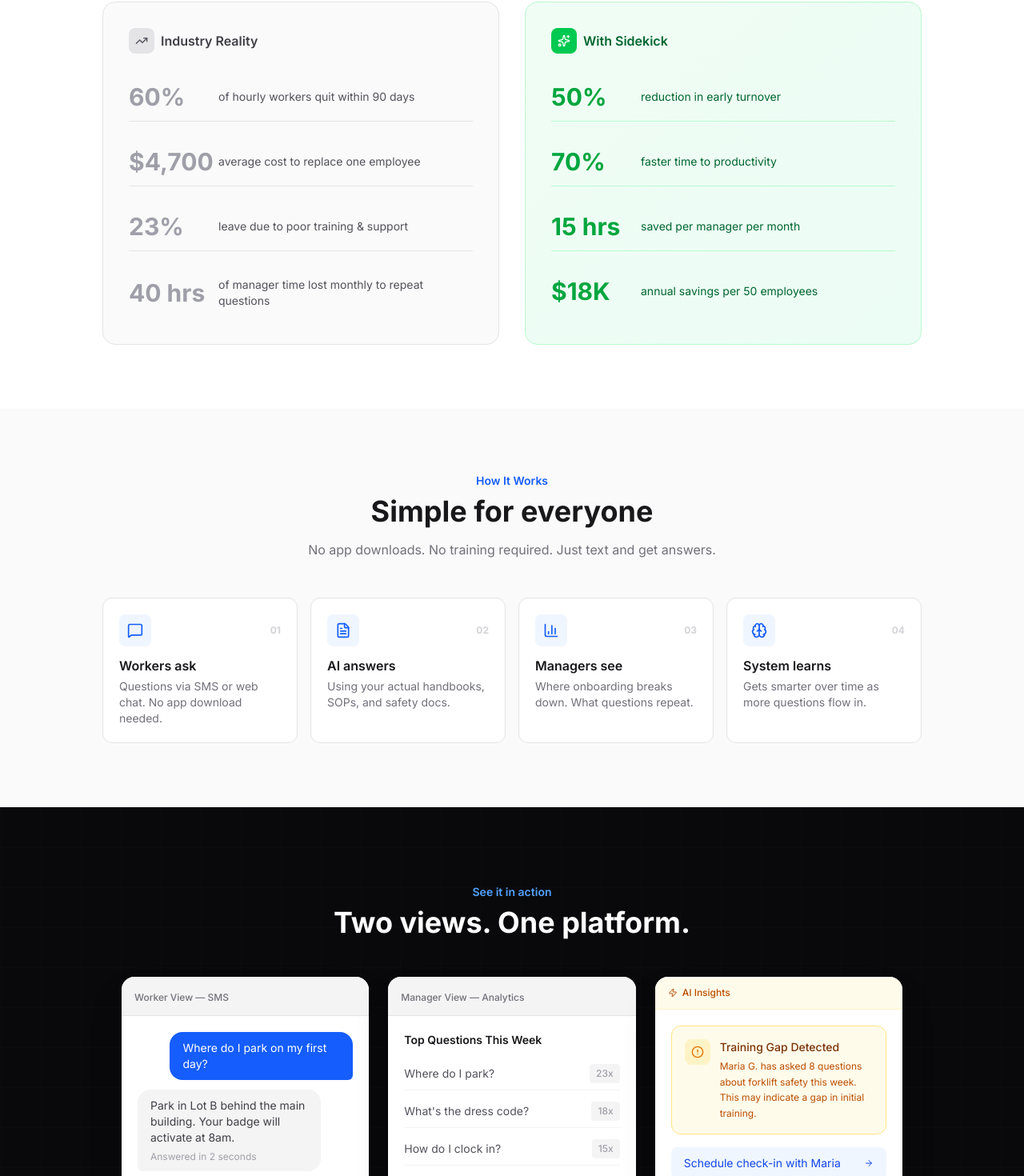
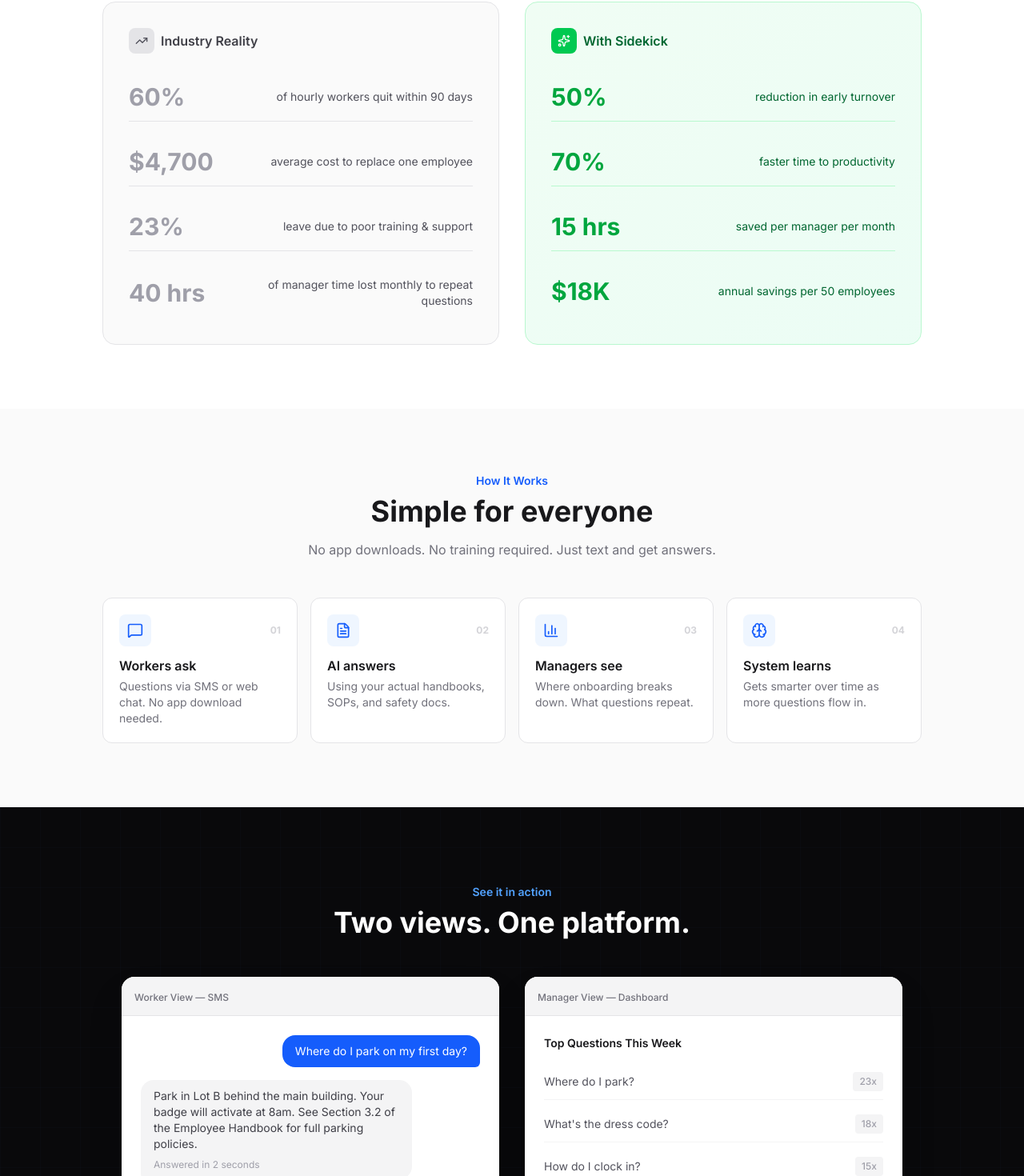
Before and after one commit to textsidekick/sidekick, a Next.js app: page / in a window 1280 px wide. Shown: the part 1297-2767 px from the top of the page at 80% size. Built offline with nearby package versions, Linux system fonts and the light colour scheme.

Commit message:
feat: dedicated AI insights section

```diff
--- a/src/app/page.tsx
+++ b/src/app/page.tsx
@@ -262,9 +262,9 @@
                   { value: "23%", label: "leave due to poor training & support" },
                   { value: "40 hrs", label: "of manager time lost monthly to repeat questions" },
                 ].map((stat, i) => (
-                  <div key={i} className="flex items-center gap-4 py-3 border-b border-zinc-200 last:border-0">
-                    <p className="text-3xl font-bold text-zinc-400 w-24 flex-shrink-0">{stat.value}</p>
-                    <p className="text-sm text-zinc-600">{stat.label}</p>
+                  <div key={i} className="flex items-center gap-6 py-3 border-b border-zinc-200 last:border-0">
+                    <p className="text-3xl font-bold text-zinc-400 w-28 flex-shrink-0">{stat.value}</p>
+                    <p className="text-sm text-zinc-600 text-right flex-1">{stat.label}</p>
                   </div>
                 ))}
               </div>
@@ -286,9 +286,9 @@
                   { value: "15 hrs", label: "saved per manager per month" },
                   { value: "$18K", label: "annual savings per 50 employees" },
                 ].map((stat, i) => (
-                  <div key={i} className="flex items-center gap-4 py-3 border-b border-green-200 last:border-0">
-                    <p className="text-3xl font-bold text-green-600 w-24 flex-shrink-0">{stat.value}</p>
-                    <p className="text-sm text-green-800">{stat.label}</p>
+                  <div key={i} className="flex items-center gap-6 py-3 border-b border-green-200 last:border-0">
+                    <p className="text-3xl font-bold text-green-600 w-28 flex-shrink-0">{stat.value}</p>
+                    <p className="text-sm text-green-800 text-right flex-1">{stat.label}</p>
                   </div>
                 ))}
               </div>
@@ -350,99 +350,160 @@
             <h2 className="text-3xl md:text-4xl font-bold text-white mb-4">Two views. One platform.</h2>
           </div>
 
-          <div className="grid lg:grid-cols-3 gap-6">
+          <div className="grid md:grid-cols-2 gap-8">
             {/* Worker View */}
             <div className="bg-white rounded-2xl overflow-hidden shadow-2xl">
               <div className="bg-zinc-100 px-4 py-3 border-b border-zinc-200">
                 <span className="text-xs font-medium text-zinc-500">Worker View — SMS</span>
               </div>
-              <div className="p-5 space-y-3">
+              <div className="p-6 space-y-4 min-h-[320px]">
                 <div className="flex justify-end">
-                  <div className="bg-blue-600 text-white px-4 py-2.5 rounded-2xl rounded-br-md max-w-[85%]">
+                  <div className="bg-blue-600 text-white px-4 py-2.5 rounded-2xl rounded-br-md max-w-[80%]">
                     <p className="text-sm">Where do I park on my first day?</p>
                   </div>
                 </div>
                 <div className="flex justify-start">
-                  <div className="bg-zinc-100 px-4 py-2.5 rounded-2xl rounded-bl-md max-w-[85%]">
-                    <p className="text-sm text-zinc-700">Park in Lot B behind the main building. Your badge will activate at 8am.</p>
-                    <p className="text-xs text-zinc-400 mt-1.5">Answered in 2 seconds</p>
+                  <div className="bg-zinc-100 px-4 py-2.5 rounded-2xl rounded-bl-md max-w-[80%]">
+                    <p className="text-sm text-zinc-700">Park in Lot B behind the main building. Your badge will activate at 8am. See Section 3.2 of the Employee Handbook for full parking policies.</p>
+                    <p className="text-xs text-zinc-400 mt-2">Answered in 2 seconds</p>
                   </div>
                 </div>
                 <div className="flex justify-end">
-                  <div className="bg-blue-600 text-white px-4 py-2.5 rounded-2xl rounded-br-md max-w-[85%]">
+                  <div className="bg-blue-600 text-white px-4 py-2.5 rounded-2xl rounded-br-md max-w-[80%]">
                     <p className="text-sm">What&apos;s the dress code?</p>
                   </div>
                 </div>
                 <div className="flex justify-start">
-                  <div className="bg-zinc-100 px-4 py-2.5 rounded-2xl rounded-bl-md max-w-[85%]">
-                    <p className="text-sm text-zinc-700">Steel-toed boots required. No loose clothing near machinery.</p>
+                  <div className="bg-zinc-100 px-4 py-2.5 rounded-2xl rounded-bl-md max-w-[80%]">
+                    <p className="text-sm text-zinc-700">Steel-toed boots required on the floor. No loose clothing near machinery. Hard hats in Zone C.</p>
                   </div>
                 </div>
               </div>
             </div>
 
-            {/* Manager View - Analytics */}
+            {/* Manager View */}
             <div className="bg-white rounded-2xl overflow-hidden shadow-2xl">
               <div className="bg-zinc-100 px-4 py-3 border-b border-zinc-200">
-                <span className="text-xs font-medium text-zinc-500">Manager View — Analytics</span>
+                <span className="text-xs font-medium text-zinc-500">Manager View — Dashboard</span>
               </div>
-              <div className="p-5">
-                <h4 className="text-sm font-semibold text-zinc-900 mb-3">Top Questions This Week</h4>
-                <div className="space-y-1.5 mb-5">
+              <div className="p-6 min-h-[320px]">
+                <div className="mb-6">
+                  <h4 className="text-sm font-semibold text-zinc-900 mb-4">Top Questions This Week</h4>
+                  <div className="space-y-2">
                     {[
                       { q: 'Where do I park?', count: 23 },
                       { q: 'What\'s the dress code?', count: 18 },
                       { q: 'How do I clock in?', count: 15 },
+                      { q: 'Who is my supervisor?', count: 12 },
                     ].map((item, i) => (
-                    <div key={i} className="flex items-center justify-between py-2 border-b border-zinc-100">
+                      <div key={i} className="flex items-center justify-between py-2.5 border-b border-zinc-100">
                         <span className="text-sm text-zinc-600">{item.q}</span>
                         <span className="text-xs font-medium text-zinc-400 bg-zinc-100 px-2 py-1 rounded">{item.count}x</span>
                       </div>
                     ))}
                   </div>
-                <div className="grid grid-cols-2 gap-3">
-                  <div className="bg-green-50 rounded-xl p-3 text-center">
-                    <p className="text-2xl font-bold text-green-600">94%</p>
-                    <p className="text-xs text-green-700">Answered</p>
                 </div>
-                  <div className="bg-blue-50 rounded-xl p-3 text-center">
-                    <p className="text-2xl font-bold text-blue-600">2.3s</p>
-                    <p className="text-xs text-blue-700">Avg time</p>
+                <div className="grid grid-cols-2 gap-4">
+                  <div className="bg-green-50 rounded-xl p-4 text-center">
+                    <p className="text-3xl font-bold text-green-600">94%</p>
+                    <p className="text-xs text-green-700">Questions answered</p>
+                  </div>
+                  <div className="bg-blue-50 rounded-xl p-4 text-center">
+                    <p className="text-3xl font-bold text-blue-600">2.3s</p>
+                    <p className="text-xs text-blue-700">Avg response time</p>
                   </div>
                 </div>
               </div>
             </div>
+          </div>
+        </div>
+      </section>
 
-            {/* AI Insights */}
-            <div className="bg-white rounded-2xl overflow-hidden shadow-2xl">
-              <div className="bg-amber-50 px-4 py-3 border-b border-amber-100">
-                <span className="text-xs font-medium text-amber-700 flex items-center gap-1.5">
-                  <Zap className="w-3 h-3" />
+      {/* ============================================ */}
+      {/* AI INSIGHTS - Dedicated Section */}
+      {/* ============================================ */}
+      <section className="py-20 px-6 bg-[#fafafa]">
+        <div className="max-w-5xl mx-auto">
+          <div className="grid md:grid-cols-2 gap-12 items-center">
+            <div>
+              <p className="text-amber-600 text-sm font-semibold mb-2">AI-Powered Insights</p>
+              <h2 className="text-3xl md:text-4xl font-bold text-zinc-900 mb-6">More than just Q&A</h2>
+              <p className="text-zinc-500 mb-6">
+                Sidekick doesn&apos;t just answer questions—it learns from them. Our AI identifies patterns, detects training gaps, and helps managers take action before small issues become big problems.
+              </p>
+
+              <div className="space-y-4">
+                {[
+                  { title: 'Pattern Detection', desc: 'Spots repeat questions that signal confusion or missing info' },
+                  { title: 'Training Gap Alerts', desc: 'Flags employees who may need additional support' },
+                  { title: 'Actionable Recommendations', desc: 'Suggests next steps like scheduling check-ins or updating docs' },
+                  { title: 'Continuous Learning', desc: 'Gets smarter with every question asked' },
+                ].map((item, i) => (
+                  <div key={i} className="flex items-start gap-3">
+                    <div className="w-5 h-5 bg-amber-100 rounded-full flex items-center justify-center flex-shrink-0 mt-0.5">
+                      <Check className="w-3 h-3 text-amber-600" />
+                    </div>
+                    <div>
+                      <p className="text-sm font-medium text-zinc-900">{item.title}</p>
+                      <p className="text-sm text-zinc-500">{item.desc}</p>
+                    </div>
+                  </div>
+                ))}
+              </div>
+            </div>
+
+            {/* AI Insights Card */}
+            <div className="bg-white rounded-2xl border border-zinc-200 shadow-xl overflow-hidden">
+              <div className="bg-amber-50 px-5 py-3 border-b border-amber-100">
+                <span className="text-sm font-medium text-amber-700 flex items-center gap-2">
+                  <Zap className="w-4 h-4" />
                   AI Insights
                 </span>
               </div>
               <div className="p-5">
+                {/* Alert Card */}
                 <div className="bg-amber-50 border border-amber-200 rounded-xl p-4 mb-4">
                   <div className="flex items-start gap-3">
-                    <div className="w-8 h-8 bg-amber-100 rounded-lg flex items-center justify-center flex-shrink-0">
-                      <AlertCircle className="w-4 h-4 text-amber-600" />
+                    <div className="w-10 h-10 bg-amber-100 rounded-lg flex items-center justify-center flex-shrink-0">
+                      <AlertCircle className="w-5 h-5 text-amber-600" />
                     </div>
                     <div>
-                      <p className="text-sm font-medium text-amber-900 mb-1">Training Gap Detected</p>
-                      <p className="text-xs text-amber-700 leading-relaxed">
+                      <p className="text-sm font-semibold text-amber-900 mb-1">Training Gap Detected</p>
+                      <p className="text-sm text-amber-700 leading-relaxed">
                         Maria G. has asked 8 questions about forklift safety this week. This may indicate a gap in initial training.
                       </p>
                     </div>
                   </div>
                 </div>
+
+                {/* Trend Card */}
+                <div className="bg-blue-50 border border-blue-200 rounded-xl p-4 mb-4">
+                  <div className="flex items-start gap-3">
+                    <div className="w-10 h-10 bg-blue-100 rounded-lg flex items-center justify-center flex-shrink-0">
+                      <TrendingUp className="w-5 h-5 text-blue-600" />
+                    </div>
+                    <div>
+                      <p className="text-sm font-semibold text-blue-900 mb-1">Trending Topic</p>
+                      <p className="text-sm text-blue-700 leading-relaxed">
+                        Questions about PTO policy increased 340% this week. Consider sending a team-wide reminder.
+                      </p>
+                    </div>
+                  </div>
+                </div>
+
+                {/* Action Buttons */}
                 <div className="space-y-2">
-                  <button className="w-full text-left text-sm bg-blue-50 hover:bg-blue-100 text-blue-700 px-4 py-2.5 rounded-lg transition-colors flex items-center justify-between">
+                  <button className="w-full text-left text-sm bg-amber-50 hover:bg-amber-100 text-amber-700 px-4 py-3 rounded-lg transition-colors flex items-center justify-between font-medium">
                     <span>Schedule check-in with Maria</span>
-                    <ArrowRight className="w-3 h-3" />
+                    <ArrowRight className="w-4 h-4" />
                   </button>
-                  <button className="w-full text-left text-sm bg-zinc-50 hover:bg-zinc-100 text-zinc-600 px-4 py-2.5 rounded-lg transition-colors flex items-center justify-between">
+                  <button className="w-full text-left text-sm bg-zinc-50 hover:bg-zinc-100 text-zinc-600 px-4 py-3 rounded-lg transition-colors flex items-center justify-between">
                     <span>Review forklift training docs</span>
-                    <ArrowRight className="w-3 h-3" />
+                    <ArrowRight className="w-4 h-4" />
+                  </button>
+                  <button className="w-full text-left text-sm bg-zinc-50 hover:bg-zinc-100 text-zinc-600 px-4 py-3 rounded-lg transition-colors flex items-center justify-between">
+                    <span>Send PTO policy reminder</span>
+                    <ArrowRight className="w-4 h-4" />
                   </button>
                 </div>
               </div>
```
Lines whose indentation alone changed are shown as unchanged.
